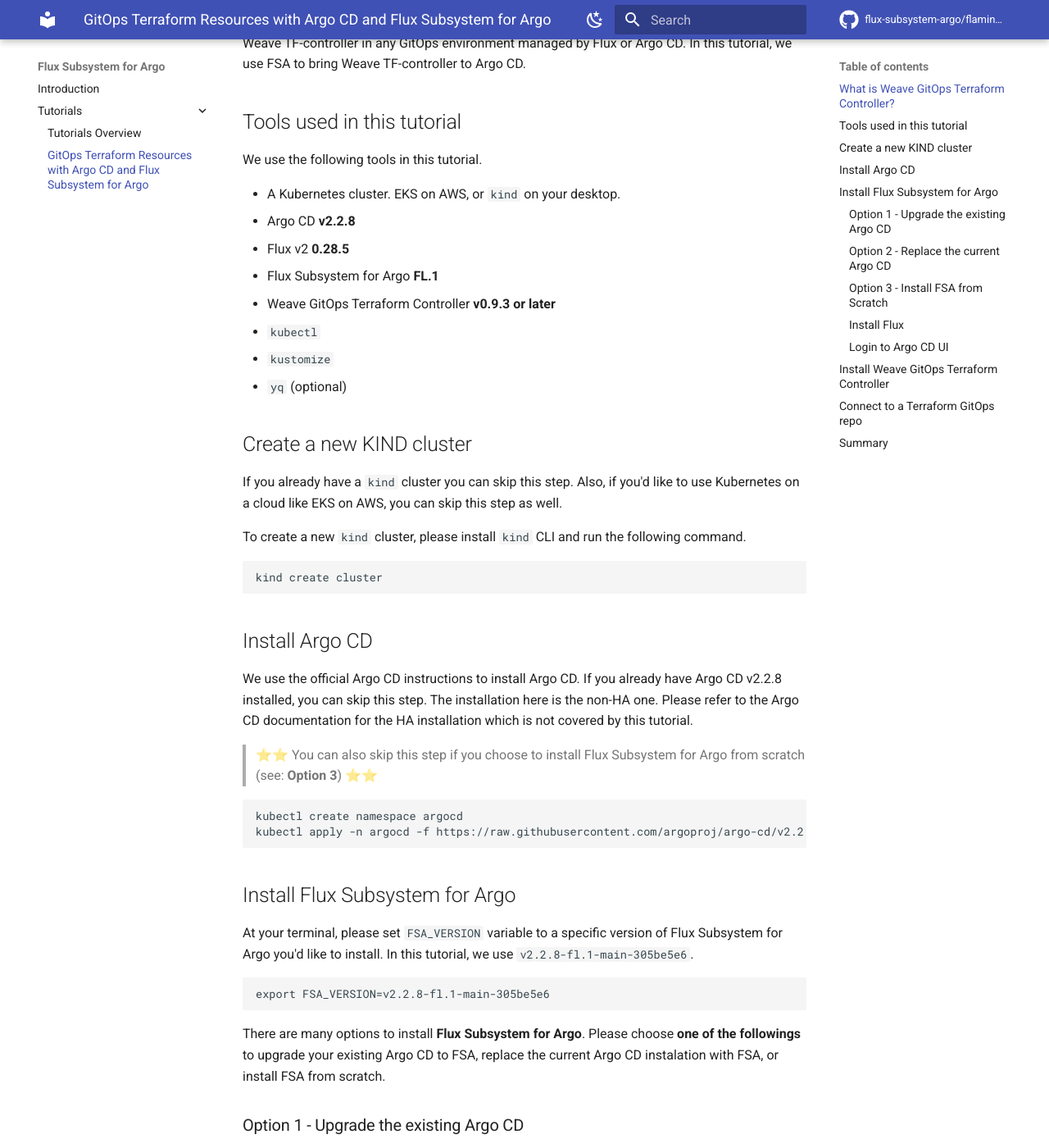
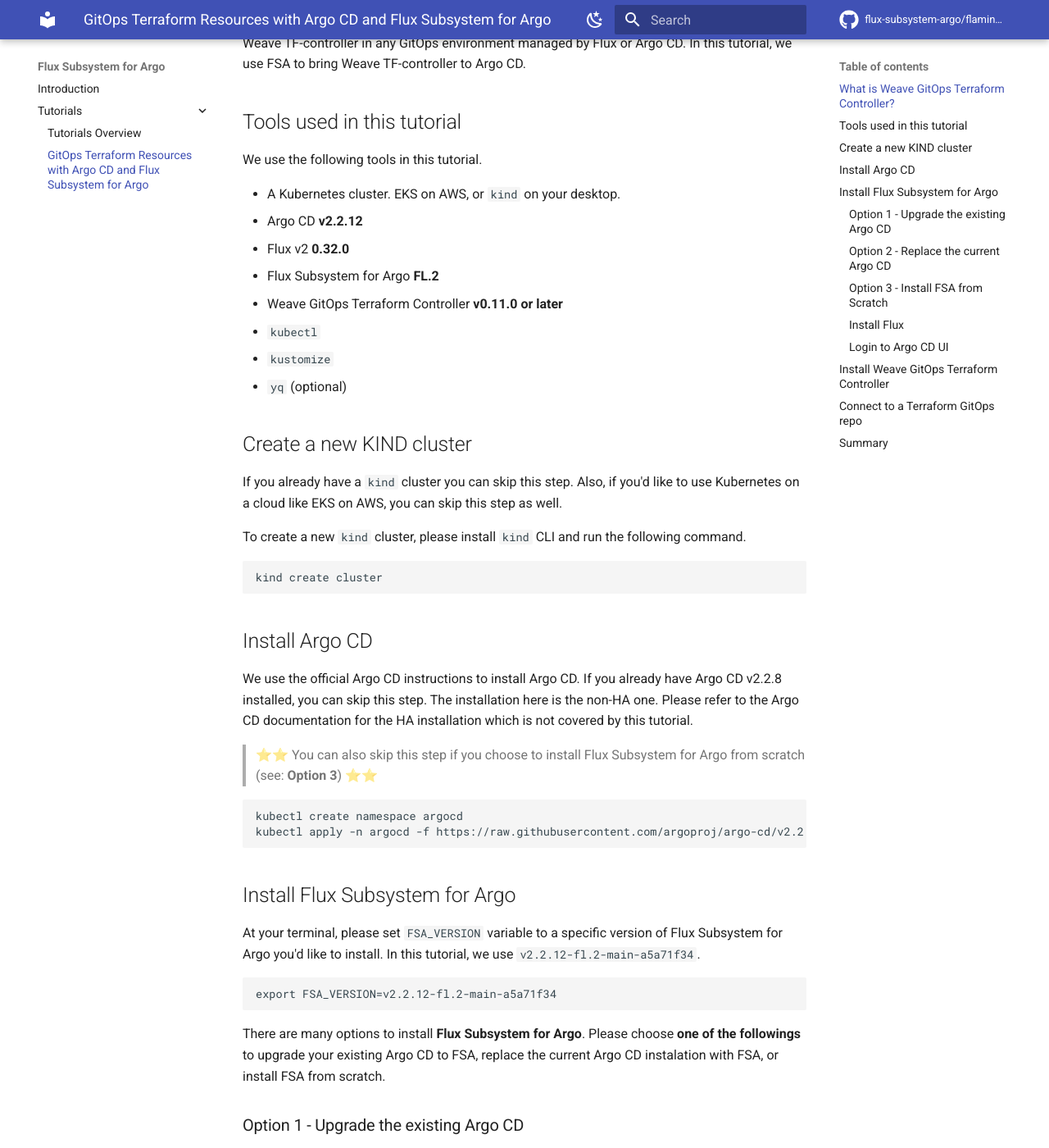
Before and after one commit to flux-subsystem-argo/fsa-tutorials, an MkDocs documentation site: the page built from docs/tutorials/terraform.md, in a window 1280 px wide and 1400 px high, scrolled down 442 px. Shown: the whole window at 82% size. Built offline with MkDocs 1.6.1 and Material for MkDocs 9.7.7, drawn with Linux system fonts in a browser that asks for light colours; comment, search, counter and statistics services are not loaded.

Commit message:
update terraform tutorial

````diff
--- a/docs/tutorials/terraform.md
+++ b/docs/tutorials/terraform.md
@@ -13,10 +13,10 @@
 We use the following tools in this tutorial.
 
   * A Kubernetes cluster. EKS on AWS, or `kind` on your desktop.
-  * Argo CD **v2.2.8**
-  * Flux v2 **0.28.5**
-  * Flux Subsystem for Argo **FL.1**
-  * Weave GitOps Terraform Controller **v0.9.3 or later**
+  * Argo CD **v2.2.12**
+  * Flux v2 **0.32.0**
+  * Flux Subsystem for Argo **FL.2**
+  * Weave GitOps Terraform Controller **v0.11.0 or later**
   * `kubectl`
   * `kustomize`
   * `yq` (optional)
@@ -41,15 +41,15 @@
 
 ```shell
 kubectl create namespace argocd
-kubectl apply -n argocd -f https://raw.githubusercontent.com/argoproj/argo-cd/v2.2.8/manifests/install.yaml
+kubectl apply -n argocd -f https://raw.githubusercontent.com/argoproj/argo-cd/v2.2.12/manifests/install.yaml
 ```
 
 ## Install Flux Subsystem for Argo
 
-At your terminal, please set `FSA_VERSION` variable to a specific version of Flux Subsystem for Argo you'd like to install. In this tutorial, we use `v2.2.8-fl.1-main-305be5e6`.
+At your terminal, please set `FSA_VERSION` variable to a specific version of Flux Subsystem for Argo you'd like to install. In this tutorial, we use `v2.2.12-fl.2-main-a5a71f34`.
 
 ```shell
-export FSA_VERSION=v2.2.8-fl.1-main-305be5e6
+export FSA_VERSION=v2.2.12-fl.2-main-a5a71f34
 ```
 
 There are many options to install **Flux Subsystem for Argo**. Please choose **one of the followings** to upgrade your existing Argo CD to FSA, replace the current Argo CD instalation with FSA, or install FSA from scratch.
````
